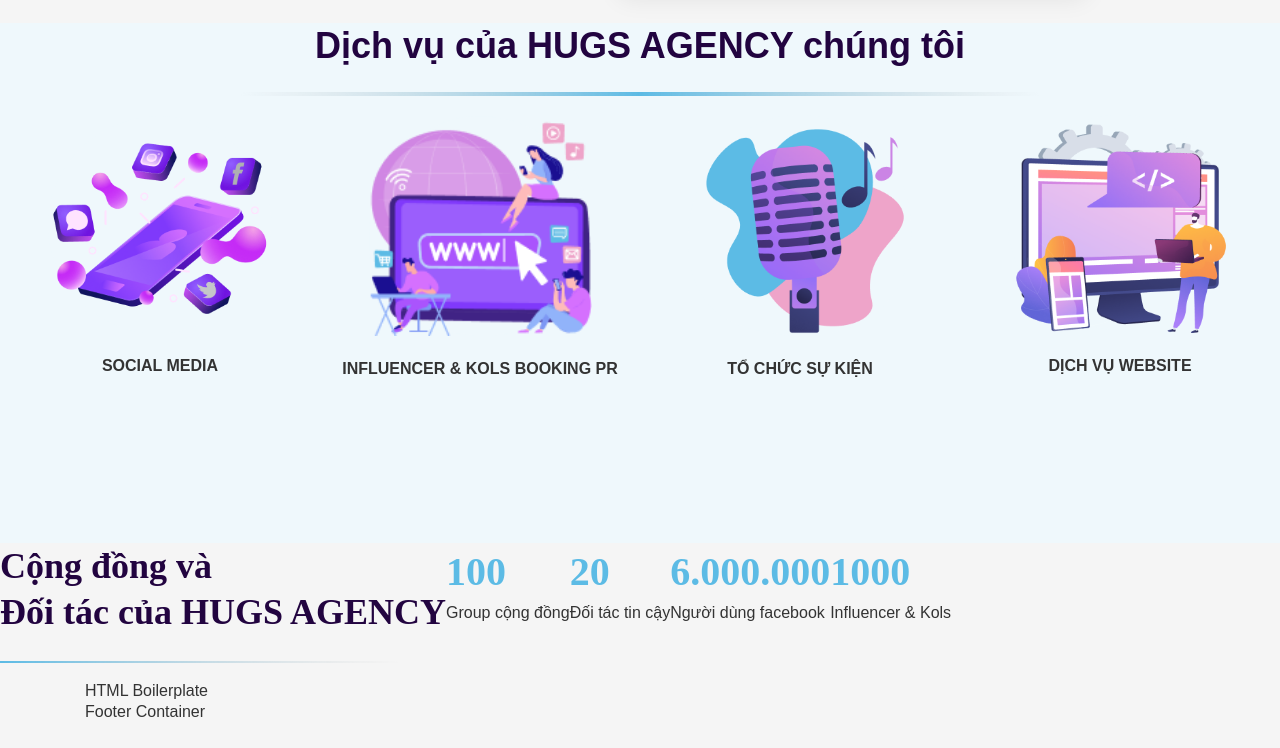
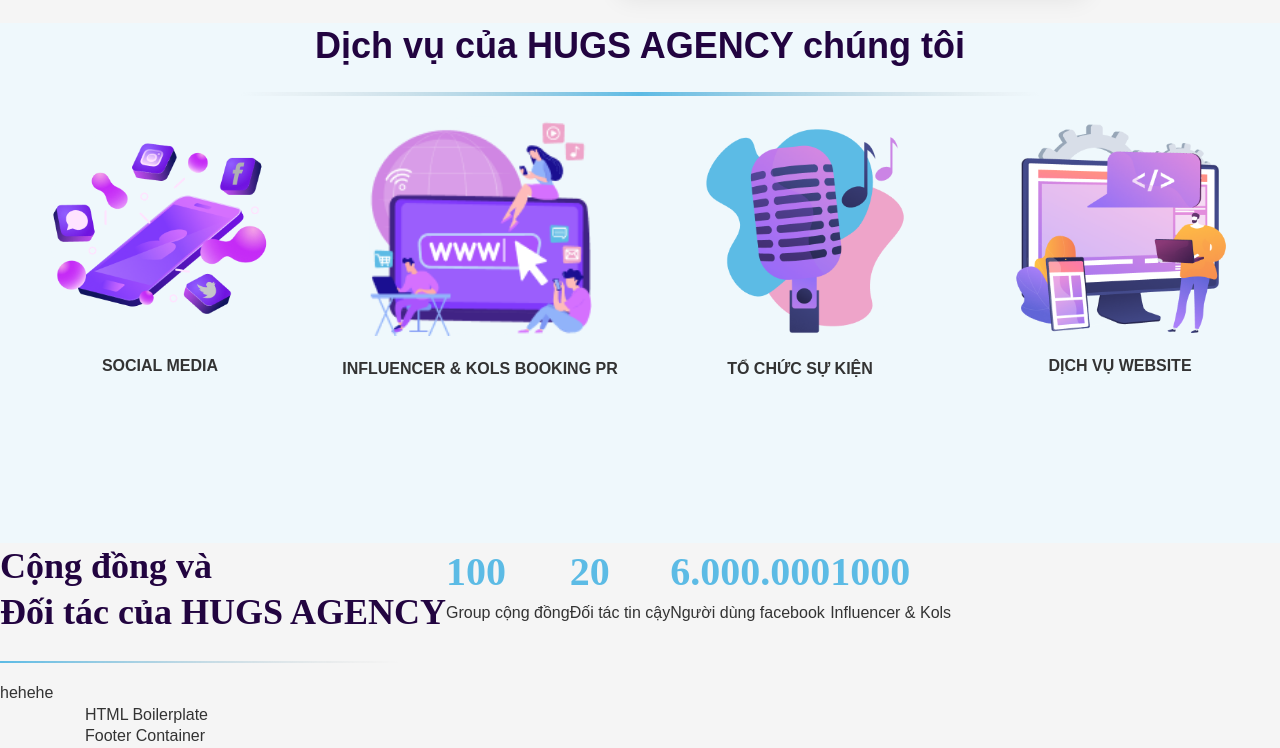
Before and after one commit to kienbx1/training1511, a website: page src/views/pages/index.html in a window 1280 px wide. Shown: the part 1647-2395 px from the top of the page. Before the commit the page ends 2371 px from the top, so only its background shows below. Drawn offline with nearby package versions, Linux system fonts and the light colour scheme; files that its build step writes are made by us from their sources.

Commit message:
feature : add contact page

```diff
--- /dev/null
+++ b/src/views/layouts/contact.html
@@ -0,0 +1 @@
+<div>hehehe</div>
--- a/src/views/pages/index.html
+++ b/src/views/pages/index.html
@@ -16,6 +16,8 @@
       @@include('../layouts/body.html')
       <!-- include social.html  -->
       @@include('../layouts/social.html')
+      <!-- include contact.html -->
+      @@include('../layouts/contact.html')
       <main class="main-container">
         <div class="container">
           <div class="row">
```
Also changed, not shown: src/index.html (+3 -0 lines), src/images/address.png (added), src/images/email.png (added), src/images/face.png (added), src/images/phonenumber.png (added), src/styles/layout/_contact.scss (added).
